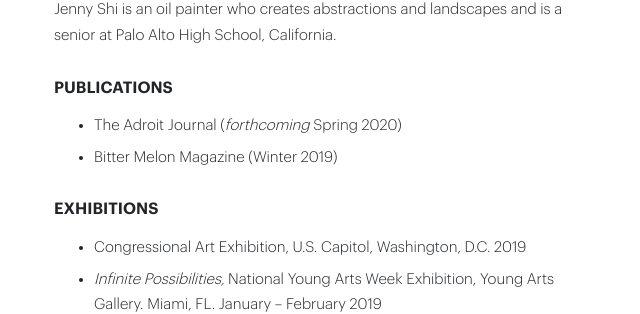
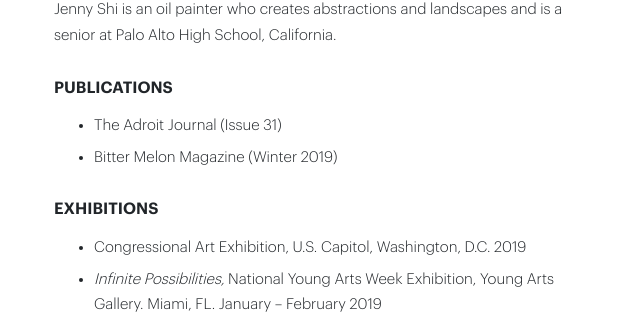
Before and after one commit to oliviachang29/jenny, a Jekyll site: the page built from about.markdown, in a window 1280 px wide. Shown: the part 407-721 px from the top of the page, without its empty margins (316-956 px from the left). Built offline with Jekyll 4.4.1, drawn with Linux system fonts in a browser that asks for light colours.

Commit message:
Update from Forestry.io Jenny Shi updated about.markdown

```diff
--- a/about.markdown
+++ b/about.markdown
@@ -45,7 +45,7 @@ Jenny Shi is an oil painter who creates abstractions and landscapes and is a sen
 
 ###### **PUBLICATIONS**
 
-* The Adroit Journal (_forthcoming_ Spring 2020)
+* The Adroit Journal (Issue 31)
 * Bitter Melon Magazine (Winter 2019)
 
 ###### **EXHIBITIONS**
```
Also changed, not shown: .forestry/front_matter/templates/project.yml.
